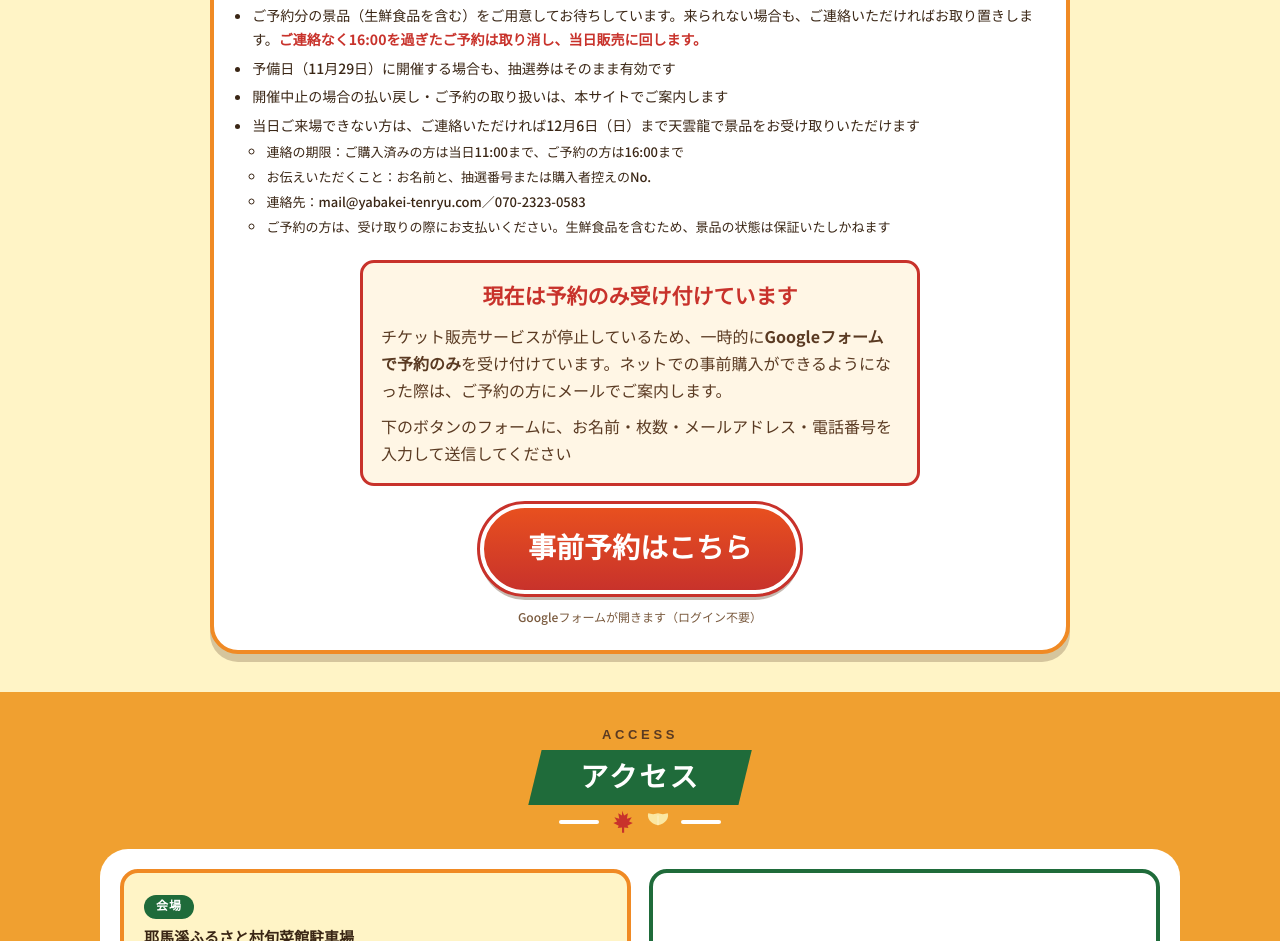
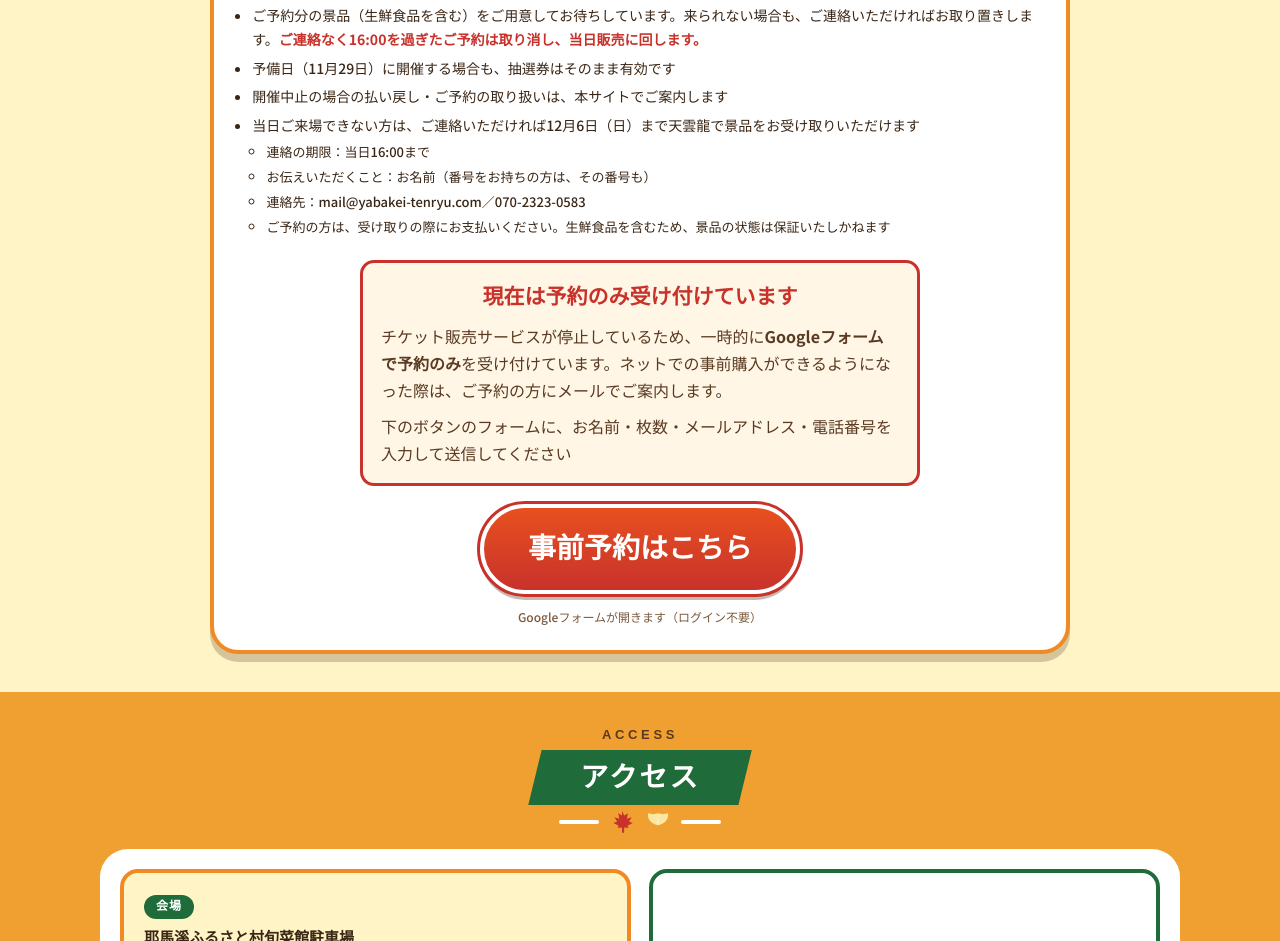
Before and after one commit to Ruki777/LP-yabakei-event-akimatsuri-staging, a plain HTML site: page index.html in a window 1280 px wide. Shown: the part 4163-5104 px from the top of the page. Drawn offline with Linux system fonts and the light colour scheme; grey boxes are pictures that could not be loaded; a web font is replaced by a local one.

Commit message:
ステージング更新：本番リポジトリ dd9d51a ＋未記録の変更

```diff
--- a/index.html
+++ b/index.html
@@ -232,8 +232,8 @@
         <li>開催中止の場合の払い戻し・ご予約の取り扱いは、本サイトでご案内します</li>
         <li>当日ご来場できない方は、ご連絡いただければ12月6日（日）まで天雲龍で景品をお受け取りいただけます
           <ul class="sub">
-            <li>連絡の期限：ご購入済みの方は当日11:00まで、ご予約の方は16:00まで</li>
-            <li>お伝えいただくこと：お名前と、抽選番号または購入者控えのNo.</li>
+            <li>連絡の期限：当日16:00まで</li>
+            <li>お伝えいただくこと：お名前（番号をお持ちの方は、その番号も）</li>
             <li>連絡先：mail@yabakei-tenryu.com／070-2323-0583</li>
             <li>ご予約の方は、受け取りの際にお支払いください。生鮮食品を含むため、景品の状態は保証いたしかねます</li>
           </ul>
```
